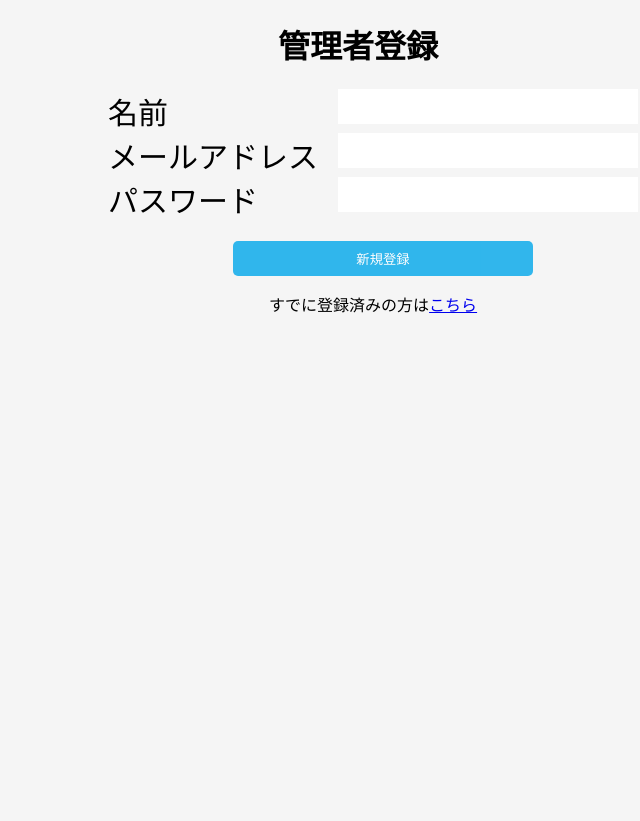
After one commit to t0ottio13/mission_php1, a PHP site: page /signup.php in a window 1280 px wide. The commit adds this page. Shown: the whole page, without its empty margins (282-922 px from the left). Run offline with PHP 8.4, Linux system fonts and the light colour scheme.

Commit message:
新規登録実装

```diff
--- a/admin_show.php
+++ b/admin_show.php
@@ -2,7 +2,7 @@
     $str='';
     $questionnaire_result = [];
 
-    $file = fopen('./data/questionnaire_data.txt','r');
+    $file = fopen('./data/questionnaire_data.csv','r');
     flock($file, LOCK_EX);
 
     if($file){
--- a/data/questionnaire_data.txt
+++ b/data/questionnaire_data.csv
@@ -5,3 +5,4 @@
 田中五郎 4 5 3 4 4 割といいんじゃない？
 田中六郎 4 5 3 5 4 これからも頑張ってください
 田中七郎 5 5 4 4 5 とてもやりたいことが分かりやすかった。あとは解決方法だね！
+田中八郎 5 5 5 5 5 完璧じゃないですか！
--- /dev/null
+++ b/data/users_info.txt
@@ -0,0 +1,3 @@
+hoge hoge@example.com $2y$10$GIReIqWtasLrnR6lUvFzDOMxRVoox.22ppIprltQ0xmgzPZCCTzz.
+hoge hoge@example.com $2y$10$YeVtDBNSjBvzoTAEC1CWUuVnFAqbiS2TJyGdxEPrV4SJp.PoDfPHK
+hoge foobar@example.com $2y$10$i8WvTZJDXRCVCp5DU.UpZeBtH2njlUuA.5bqwPxbCj9qO0qfzUcAq
--- a/index.css
+++ /dev/null
@@ -1,3 +0,0 @@
-*{
-    list-style: none;
-}
--- a/questionnaire.php
+++ b/questionnaire.php
@@ -14,7 +14,7 @@ $adviser_name = $_POST["adviser_name"];
 $write_data ="{$adviser_name} {$question1} {$question2} {$question3} {$question4} {$question5} {$advise_text}\n";
 // var_dump($write_data);
 // exit();
-$file = fopen('data/questionnaire_data.txt', 'a');
+$file = fopen('data/questionnaire_data.csv', 'a');
 flock($file, LOCK_EX);
 fwrite($file, $write_data);
 flock($file, LOCK_UN);
--- /dev/null
+++ b/signup.css
@@ -0,0 +1,52 @@
+*{
+    box-sizing: border-box;
+    padding: 0;
+    border: 0;
+}
+
+body{
+    margin: 0 auto;
+    width: 600px;
+    height: 800px;
+    background-color: whitesmoke;
+    /* border: silver 1px solid; */
+}
+
+body h1{
+    text-align: center;
+}
+
+body form{
+    padding-left: 30px;
+    font-size: 30px;
+    display: flex;
+    align-items: center;
+    justify-content: center;
+    flex-direction: column;
+}
+
+body input{
+    width: 300px;
+    float: right;
+    height: 35px;
+    margin-left: 20px;
+
+}
+
+body p{
+    font-size: 16px;
+}
+
+
+.submit_btn{
+    margin-top: 20px;
+    color: white;
+    background-color: #00A7EA;
+    opacity: 0.8;
+    cursor: pointer;
+    border-radius: 5px;
+}
+
+.submit_btn:hover{
+    opacity: 1.0;
+}
--- /dev/null
+++ b/signup.php
@@ -0,0 +1,31 @@
+<!DOCTYPE html>
+<html lang="en">
+<head>
+    <meta charset="UTF-8">
+    <meta http-equiv="X-UA-Compatible" content="IE=edge">
+    <meta name="viewport" content="width=device-width, initial-scale=1.0">
+    <link rel="stylesheet" href="./signup.css">
+    <title>管理者登録</title>
+</head>
+<body>
+    <h1>管理者登録</h1>
+    <form action="register.php" method="post">
+        <div class="wrapper">
+            <div>
+                <label>名前<label>
+                <input type="text" name="name" required>
+            </div>
+            <div>
+                <label>メールアドレス<label>
+                <input type="text" name="mail" required>
+            </div>
+            <div>
+                <label>パスワード<label>
+                <input type="password" name="pass" required>
+            </div>
+        </div>
+        <input type="submit" value="新規登録" class="submit_btn">
+        <p>すでに登録済みの方は<a href="input_questionnaire.php">こちら</a></p>
+    </form>
+</body>
+</html>
```
Also changed, not shown: input_questionnaire.css (added, +33 -0 lines), input_questionnaire.php (+59 -6 lines), login.php (added, +15 -0 lines), modal.css (added, +40 -0 lines), register.php (added, +72 -0 lines), input_questionnaire.js (line endings or trailing spaces), 1 other file.
